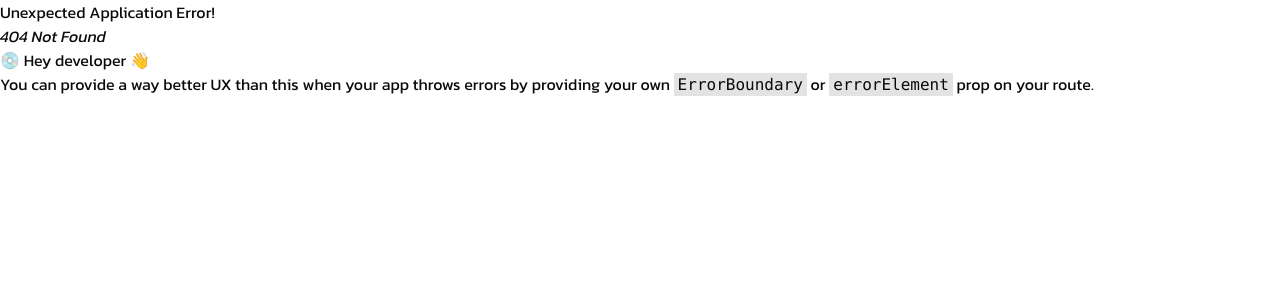
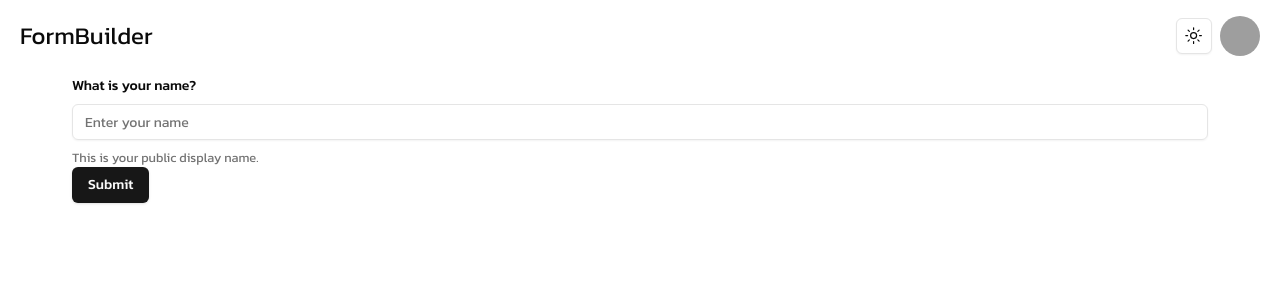
Before and after one commit to Sitthata/react-form-builder, a React (Vite) app: page /design in a window 1280 px wide. Before the commit this address had no page. Shown: the top 300 px of the page. Built offline with nearby package versions, Linux system fonts and the light colour scheme; grey boxes are pictures that could not be loaded.

Commit message:
chore: Refactor App component and Navbar styling

```diff
--- a/src/App.tsx
+++ b/src/App.tsx
@@ -1,15 +1,11 @@
-import Navbar from '@/components/navigation/Navbar'
 import './styles/index.css'
 import { FormGallery } from './components/FormGallery'
-import Wrapper from './components/Wrapper'
 
 function App() {
   return (
-    <Wrapper className="max-w-[1200px]">
-      <Navbar />
-      <h1 className="text-2xl">Your forms</h1>
+    <>
       <FormGallery />
-    </Wrapper>
+    </>
   )
 }
 
--- /dev/null
+++ b/src/components/FormComponents/DynamicForm.tsx
@@ -0,0 +1,73 @@
+import {
+  Form,
+  FormControl,
+  FormDescription,
+  FormField,
+  FormItem,
+  FormLabel,
+  FormMessage,
+} from '@/components/ui/form'
+import { Input } from '@/components/ui/input'
+import { zodResolver } from '@hookform/resolvers/zod'
+import { useForm } from 'react-hook-form'
+import { z } from 'zod'
+import { Button } from '../ui/button'
+
+type dynamicFormProps = {
+  label: string
+  name: 'text'
+  placeholder: string
+  defaultValue?: string
+}
+
+type FormValues = {
+  [key: string]: string
+}
+
+const formSchema = z.object({
+  text: z.string(),
+})
+
+const TextQuestion = ({
+  label,
+  name,
+  placeholder,
+  defaultValue,
+}: dynamicFormProps) => {
+  const form = useForm<z.infer<typeof formSchema>>({
+    resolver: zodResolver(formSchema),
+    defaultValues: {
+      text: defaultValue || '',
+    },
+  })
+
+  const onSubmit = (data: FormValues) => {
+    console.log(data)
+  }
+
+  return (
+    <Form {...form}>
+      <form onSubmit={form.handleSubmit(onSubmit)}>
+        <FormField
+          control={form.control}
+          name={name}
+          render={({ field }) => (
+            <FormItem>
+              <FormLabel>{label}</FormLabel>
+              <FormControl>
+                <Input placeholder={placeholder} {...field} />
+              </FormControl>
+              <FormDescription>
+                This is your public display name.
+              </FormDescription>
+              <FormMessage />
+            </FormItem>
+          )}
+        />
+      </form>
+      <Button type="submit">Submit</Button>
+    </Form>
+  )
+}
+
+export default TextQuestion
--- /dev/null
+++ b/src/components/FormComponents/NewComponentButton.tsx
@@ -0,0 +1,8 @@
+
+const NewComponentButton = () => {
+  return (
+    <div>NewComponentButton</div>
+  )
+}
+
+export default NewComponentButton
--- /dev/null
+++ b/src/components/FormComponents/index.ts
@@ -0,0 +1 @@
+export {default as DynamicForm} from './DynamicForm'
--- a/src/components/navigation/Navbar.tsx
+++ b/src/components/navigation/Navbar.tsx
@@ -3,7 +3,7 @@ import ProfileAvatar from '../ProfileAvatar'
 
 const Navbar = () => {
   return (
-    <nav className="sticky top-0 mx-auto flex items-center justify-between py-4">
+    <nav className="sticky top-0 mx-auto flex items-center justify-between px-5 py-4">
       <h1 className="text-2xl">FormBuilder</h1>
       <div className="flex items-center space-x-2">
         <ModeToggle />
--- /dev/null
+++ b/src/pages/FormsQuestion.tsx
@@ -0,0 +1,16 @@
+import { DynamicForm } from "@/components/FormComponents"
+
+
+const FormsQuestion = () => {
+  return (
+    <div>
+      <DynamicForm
+        label="What is your name?"
+        name="text"
+        placeholder="Enter your name"
+      />
+    </div>
+  )
+}
+
+export default FormsQuestion
--- /dev/null
+++ b/src/pages/Layout.tsx
@@ -0,0 +1,16 @@
+import Wrapper from '@/components/Wrapper'
+import Navbar from '@/components/navigation/Navbar'
+import { Outlet } from 'react-router'
+
+const Layout = () => {
+  return (
+    <div>
+      <Navbar />
+      <Wrapper className="max-w-[1200px]">
+        <Outlet />
+      </Wrapper>
+    </div>
+  )
+}
+
+export default Layout
```
Also changed, not shown: src/router/router.tsx (+19 -6 lines).
